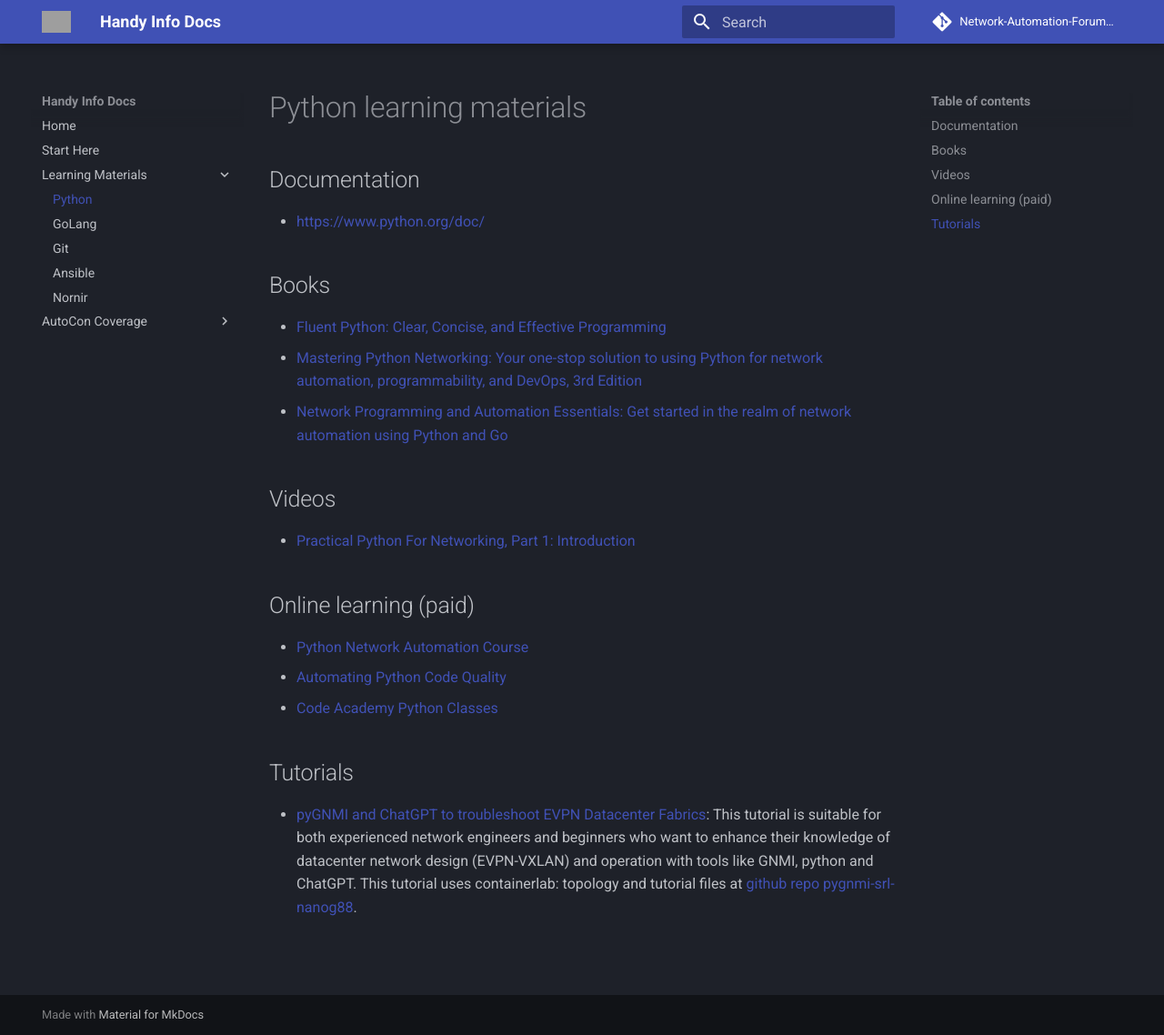
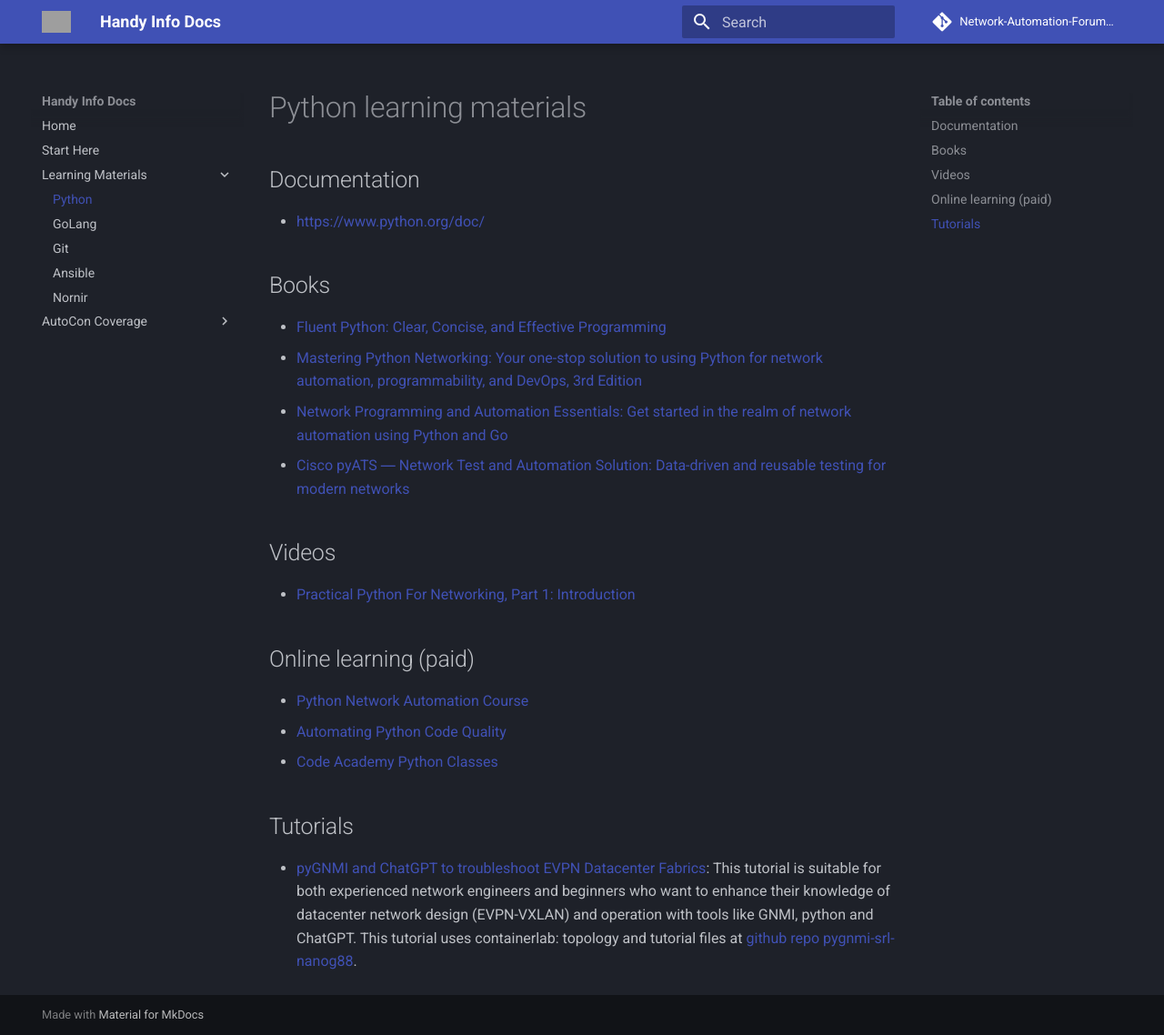
Before and after one commit to Network-Automation-Forum/handyinfo, an MkDocs documentation site: the page built from docs/learning_materials/python.md, in a window 1280 px wide and 1138 px high. Shown: the whole window at 91% size. Built offline with MkDocs 1.6.1 and Material for MkDocs 9.7.7, drawn with Linux system fonts in a browser that asks for light colours; comment, search, counter and statistics services are not loaded; grey boxes are pictures that could not be loaded.

Commit message:
Add pyATS book

```diff
--- a/docs/learning_materials/python.md
+++ b/docs/learning_materials/python.md
@@ -7,6 +7,7 @@
 * [Fluent Python: Clear, Concise, and Effective Programming](https://www.amazon.com/Fluent-Python-Concise-Effective-Programming/dp/1492056359/)
 * [Mastering Python Networking: Your one-stop solution to using Python for network automation, programmability, and DevOps, 3rd Edition](https://www.amazon.com/Mastering-Python-Networking-automation-programmability/dp/1839214678/)
 * [Network Programming and Automation Essentials: Get started in the realm of network automation using Python and Go](https://www.amazon.com/Network-Programming-Automation-Essentials-automation-ebook/dp/B0BMVV58CD/)
+* [Cisco pyATS ― Network Test and Automation Solution: Data-driven and reusable testing for modern networks](https://www.amazon.com/Cisco-pyATS_Network-Test-Automation-Solution/dp/0138031673)
 
 ## Videos
 * [Practical Python For Networking, Part 1:  Introduction](https://www.youtube.com/watch?v=RQtGxMlotY8&list=PLtO_OYBiEo6l6-VaNn1Eev_RW-mnFYXl-)
```
